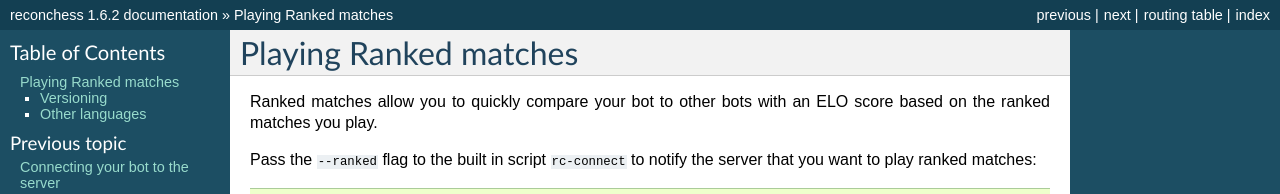
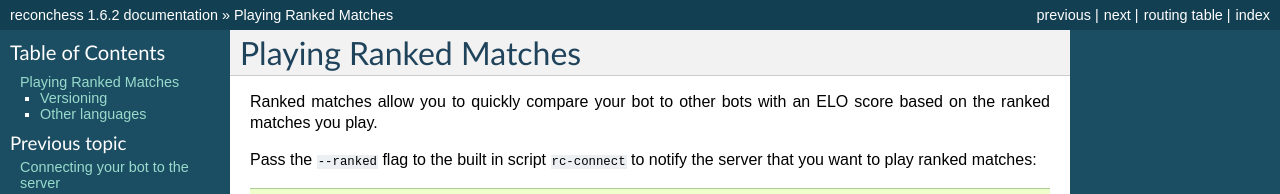
Before and after one commit to reconnaissanceblindchess/reconchess, a Sphinx documentation site: the page built from docs/source/ranked.rst, in a window 1280 px wide. Shown: the top 194 px of the page. Built offline with Sphinx 7.4.7, drawn with Linux system fonts in a browser that asks for light colours; some of the changed text lies outside the part shown.

```diff
--- a/docs/source/ranked.rst
+++ b/docs/source/ranked.rst
@@ -1,4 +1,4 @@
-Playing Ranked matches
+Playing Ranked Matches
 ======================
 
 Ranked matches allow you to quickly compare your bot to other bots with an ELO score based on the ranked matches you
```
